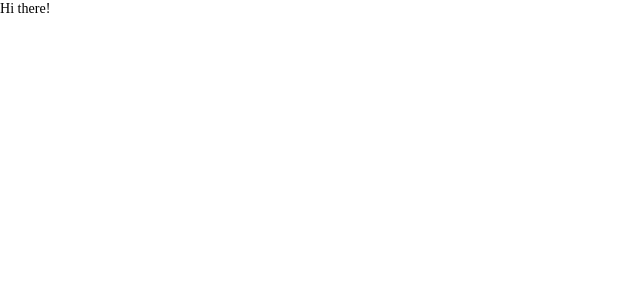
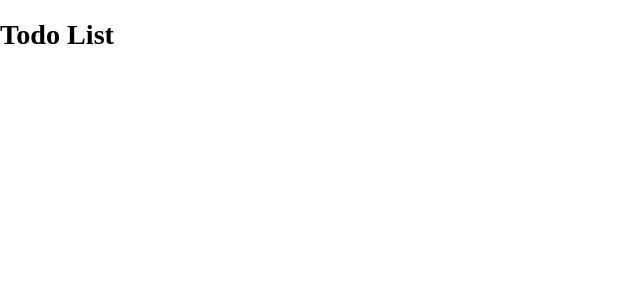
Before and after one commit to Vishwanath-Ramesh/todo-goodbits, a React app: page / in a window 1280 px wide. Shown: the top 300 px of the page, without its empty margins (0-640 px from the left). Built offline with nearby package versions, Linux system fonts and the light colour scheme.

Commit message:
fix: Added support for material ui

```diff
--- a/package.json
+++ b/package.json
@@ -33,6 +33,7 @@
   "license": "ISC",
   "dependencies": {
     "@mui/material": "^5.5.0",
+    "@mui/styled-engine": "npm:@mui/styled-engine-sc@latest",
     "@mui/styled-engine-sc": "^5.4.2",
     "axios": "^0.21.0",
     "prop-types": "^15.7.2",
--- a/src/views/Routes/Routes.js
+++ b/src/views/Routes/Routes.js
@@ -6,14 +6,17 @@ import {
   Redirect,
 } from 'react-router-dom'
 
+import Spinner from '../components/common/Spinner'
+
 const PageNotFound = lazy(() => import('../pages/PageNotFound'))
+const Home = lazy(() => import('../pages/Home'))
 
 const Routes = () => {
   return (
     <Router>
-      <Suspense fallback={<div>Loading...</div>}>
+      <Suspense fallback={<Spinner show />}>
         <Switch>
-          <Route exact path="/" component={() => <div>Hi there!</div>} />
+          <Route exact path="/" component={Home} />
           <Route path="/404" component={PageNotFound} />
           <Redirect to="/404" />
         </Switch>
--- /dev/null
+++ b/src/views/components/common/Spinner/index.js
@@ -0,0 +1,25 @@
+import React from 'react'
+import Backdrop from '@mui/material/Backdrop'
+import CircularProgress from '@mui/material/CircularProgress'
+import PropTypes from 'prop-types'
+
+function Spinner({ show }) {
+  return (
+    <Backdrop
+      sx={{ color: '#000', zIndex: (theme) => theme.zIndex.drawer + 1 }}
+      open={show}
+    >
+      <CircularProgress color="inherit" />
+    </Backdrop>
+  )
+}
+
+Spinner.defaultProps = {
+  show: false,
+}
+
+Spinner.propTypes = {
+  show: PropTypes.bool,
+}
+
+export default Spinner
--- /dev/null
+++ b/src/views/pages/Home/index.js
@@ -0,0 +1,11 @@
+import React from 'react'
+
+function Home() {
+  return (
+    <div>
+      <h1>Todo List</h1>
+    </div>
+  )
+}
+
+export default Home
--- a/webpack.config.js
+++ b/webpack.config.js
@@ -78,7 +78,8 @@ module.exports = (env) => ({
   resolve: {
     alias: {
       pages: path.resolve(__dirname, 'src/views/pages'),
-      components: path.resolve(__dirname, 'src/views/components'),
+      components$: path.resolve(__dirname, 'src/views/components'),
+      '@mui/styled-engine': '@mui/styled-engine-sc',
     },
   },
 })
```
